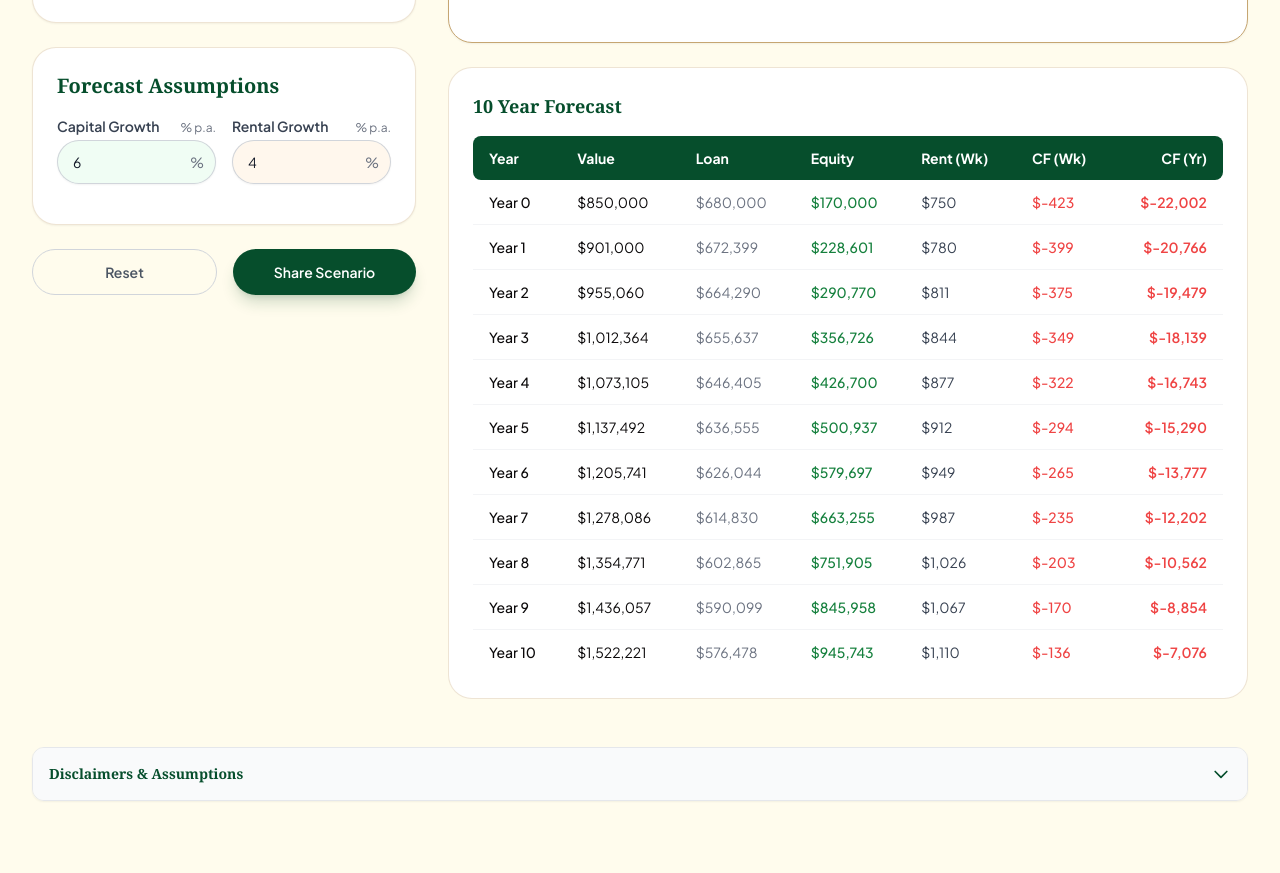
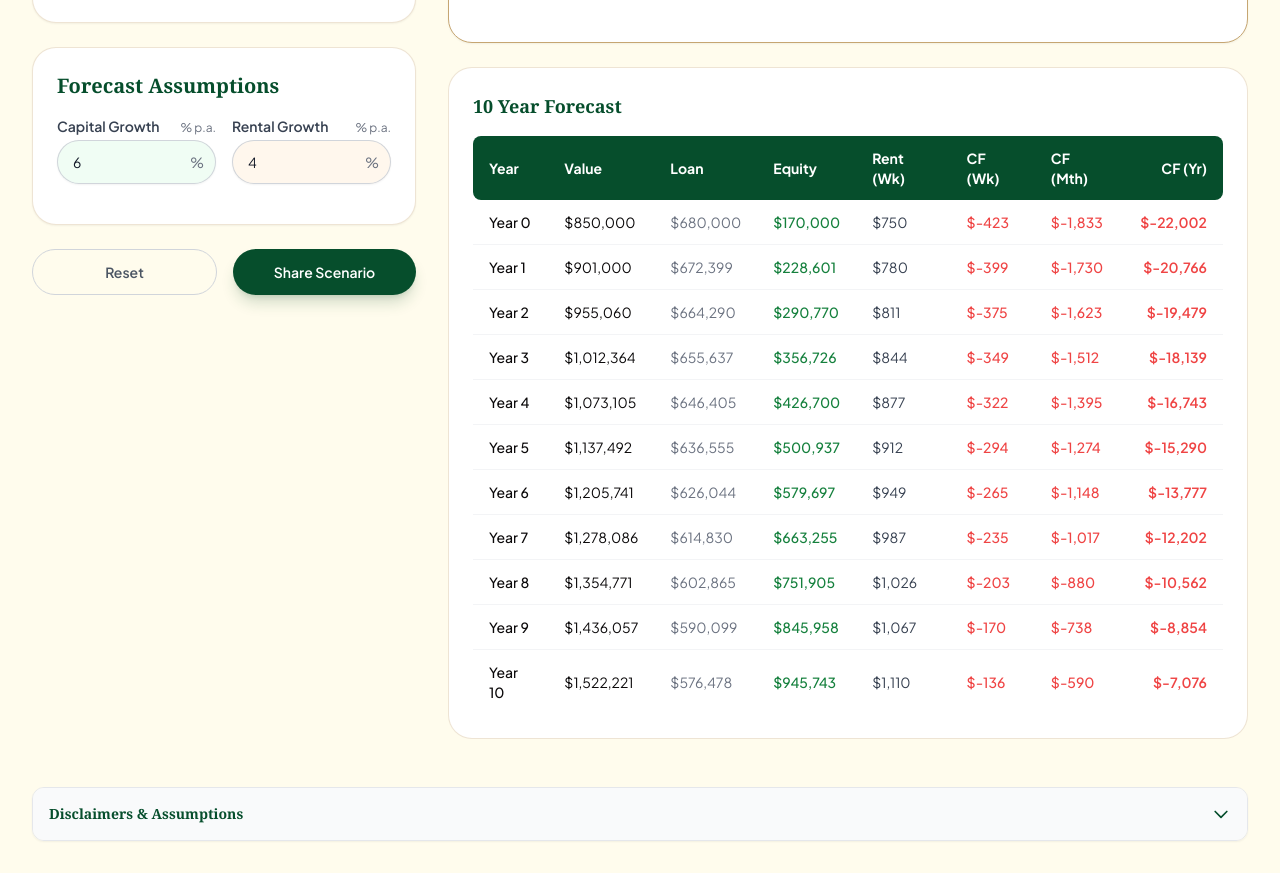
Before and after one commit to buildnexx-blip/Cashflow-Calculator, a React (Vite) app: page / in a window 1280 px wide. Shown: the part 1900-2773 px from the top of the page. Before the commit the page ends 2733 px from the top, so only its background shows below. Built offline with nearby package versions, Linux system fonts and the light colour scheme.

Commit message:
feat: Add monthly cashflow column to forecast
Introduces a new column to the 10-year projection table to display monthly net cashflow, enhancing the granularity of the financial forecast.

```diff
--- a/App.tsx
+++ b/App.tsx
@@ -535,7 +535,7 @@ const App: React.FC = () => {
             positiveCashflowYear={results.positiveCashflowYear}
           />
 
-          {/* PROJECTION TABLE (Short Term) */}
+          {/* PROJECTION TABLE (Short Term) - ADDING MONTHLY COL */}
            <div className="bg-white rounded-[24px] p-6 border border-[#C6A672]/30">
             <h3 className="text-lg font-serif font-semibold text-[#064E2C] mb-4">10 Year Forecast</h3>
             <div className="overflow-x-auto">
@@ -548,6 +548,7 @@ const App: React.FC = () => {
                       <th className="px-4 py-3">Equity</th>
                       <th className="px-4 py-3">Rent (Wk)</th>
                       <th className="px-4 py-3">CF (Wk)</th>
+                      <th className="px-4 py-3">CF (Mth)</th>
                       <th className="px-4 py-3 text-right rounded-r-lg">CF (Yr)</th>
                     </tr>
                   </thead>
@@ -561,6 +562,9 @@ const App: React.FC = () => {
                         <td className="px-4 py-3 text-gray-700">${Math.round(p.weeklyRent).toLocaleString()}</td>
                         <td className={`px-4 py-3 font-medium ${p.netCashflow > 0 ? 'text-green-600' : 'text-red-500'}`}>
                            ${Math.round(p.netCashflow / 52).toLocaleString()}
+                        </td>
+                         <td className={`px-4 py-3 font-medium ${p.netCashflow > 0 ? 'text-green-600' : 'text-red-500'}`}>
+                           ${Math.round(p.netCashflow / 12).toLocaleString()}
                         </td>
                         <td className={`px-4 py-3 text-right font-semibold ${p.netCashflow > 0 ? 'text-green-600' : 'text-red-500'}`}>
                           ${Math.round(p.netCashflow).toLocaleString()}
@@ -754,9 +758,15 @@ const PrintReport: React.FC<{ inputs: InputState, results: CalculationResult }>
 
                            <tr><td colSpan={3} className="py-2 text-xs font-bold text-gray-400 uppercase tracking-wider">Expenses</td></tr>
 
-                           {/* Expenses Loop for PDF */}
+                           {/* Mortgage Repayments - EXPLICITLY ADDED TO PDF GRID */}
+                           <tr className="border-b border-gray-100">
+                                <td className="py-1 text-gray-700">Mortgage Repayments</td>
+                                <td className="py-1 text-right text-gray-500">${Math.round(results.firstYearCashflow.mortgageRepayments / 12).toLocaleString()}</td>
+                                <td className="py-1 text-right font-medium">${Math.round(results.firstYearCashflow.mortgageRepayments).toLocaleString()}</td>
+                           </tr>
+
+                           {/* Other Expenses Loop for PDF */}
                            {[
-                                ['Mortgage Repayments', results.firstYearCashflow.mortgageRepayments],
                                 ['Mgmt Fees', results.firstYearCashflow.managementFees],
                                 ['Council Rates', inputs.councilRates],
                                 ['Insurance', inputs.insurance],
@@ -809,7 +819,7 @@ const PrintReport: React.FC<{ inputs: InputState, results: CalculationResult }>
                />
             </div>
 
-            {/* Full Projection Table */}
+            {/* Full Projection Table - ADDED MONTHLY COL */}
             <div className="mb-6">
                <h3 className="font-serif font-bold text-[#064E2C] mb-3 border-b border-gray-200 pb-2">10 Year Projection</h3>
                <table className="w-full text-xs text-left">
@@ -820,6 +830,7 @@ const PrintReport: React.FC<{ inputs: InputState, results: CalculationResult }>
                         <th className="p-2">Loan</th>
                         <th className="p-2">Equity</th>
                         <th className="p-2">Rent (Wk)</th>
+                        <th className="p-2">CF (Mth)</th>
                         <th className="p-2 text-right">Cashflow (Yr)</th>
                      </tr>
                   </thead>
@@ -831,6 +842,9 @@ const PrintReport: React.FC<{ inputs: InputState, results: CalculationResult }>
                            <td className="p-2 text-gray-500">${Math.round(p.loanBalance).toLocaleString()}</td>
                            <td className="p-2 font-medium text-green-700">${Math.round(p.equity).toLocaleString()}</td>
                            <td className="p-2">${Math.round(p.weeklyRent).toLocaleString()}</td>
+                           <td className={`p-2 font-bold ${p.netCashflow > 0 ? 'text-green-600' : 'text-red-500'}`}>
+                              ${Math.round(p.netCashflow / 12).toLocaleString()}
+                           </td>
                            <td className={`p-2 text-right font-bold ${p.netCashflow > 0 ? 'text-green-600' : 'text-red-500'}`}>
                               ${Math.round(p.netCashflow).toLocaleString()}
                            </td>
```
